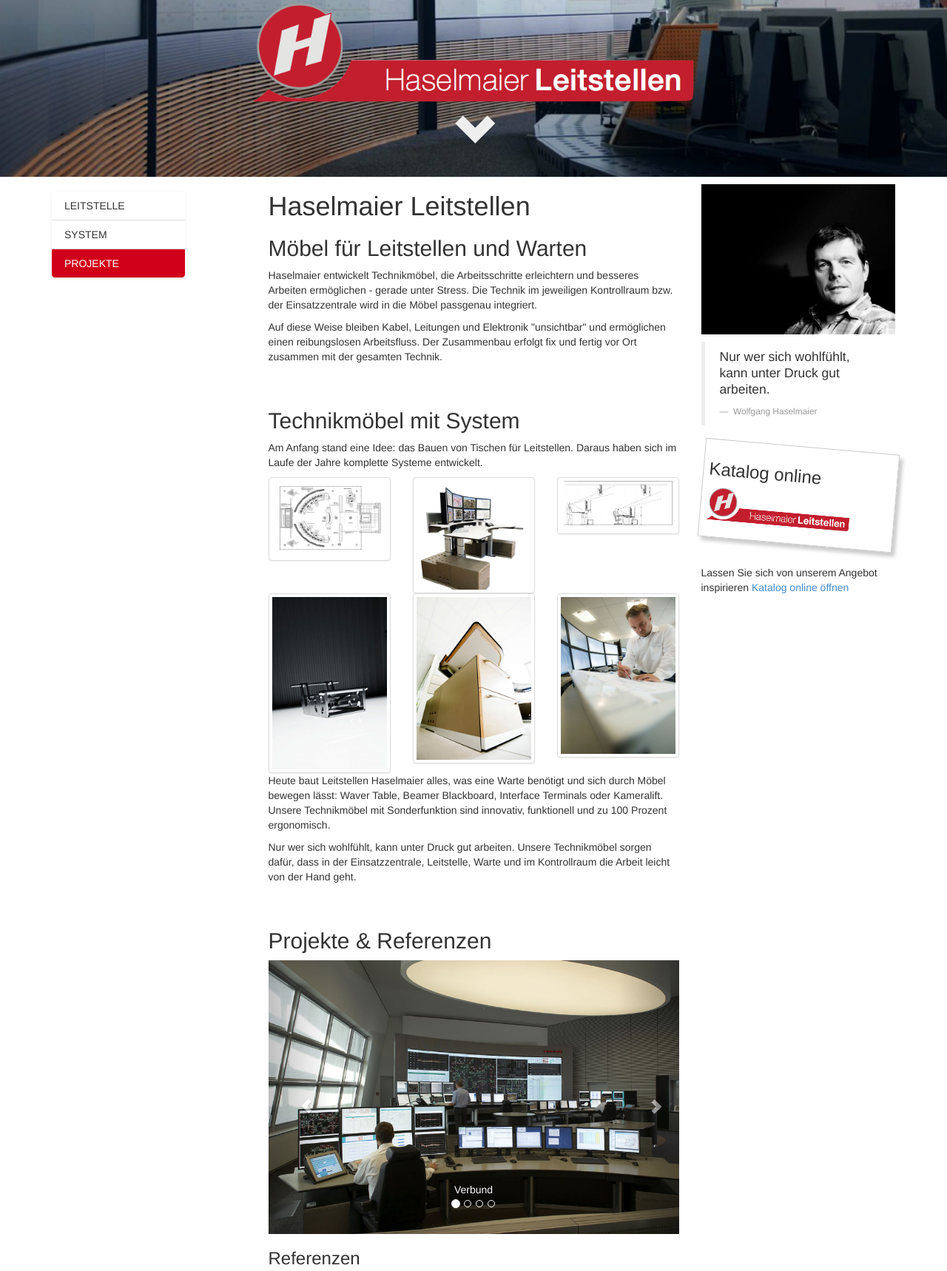
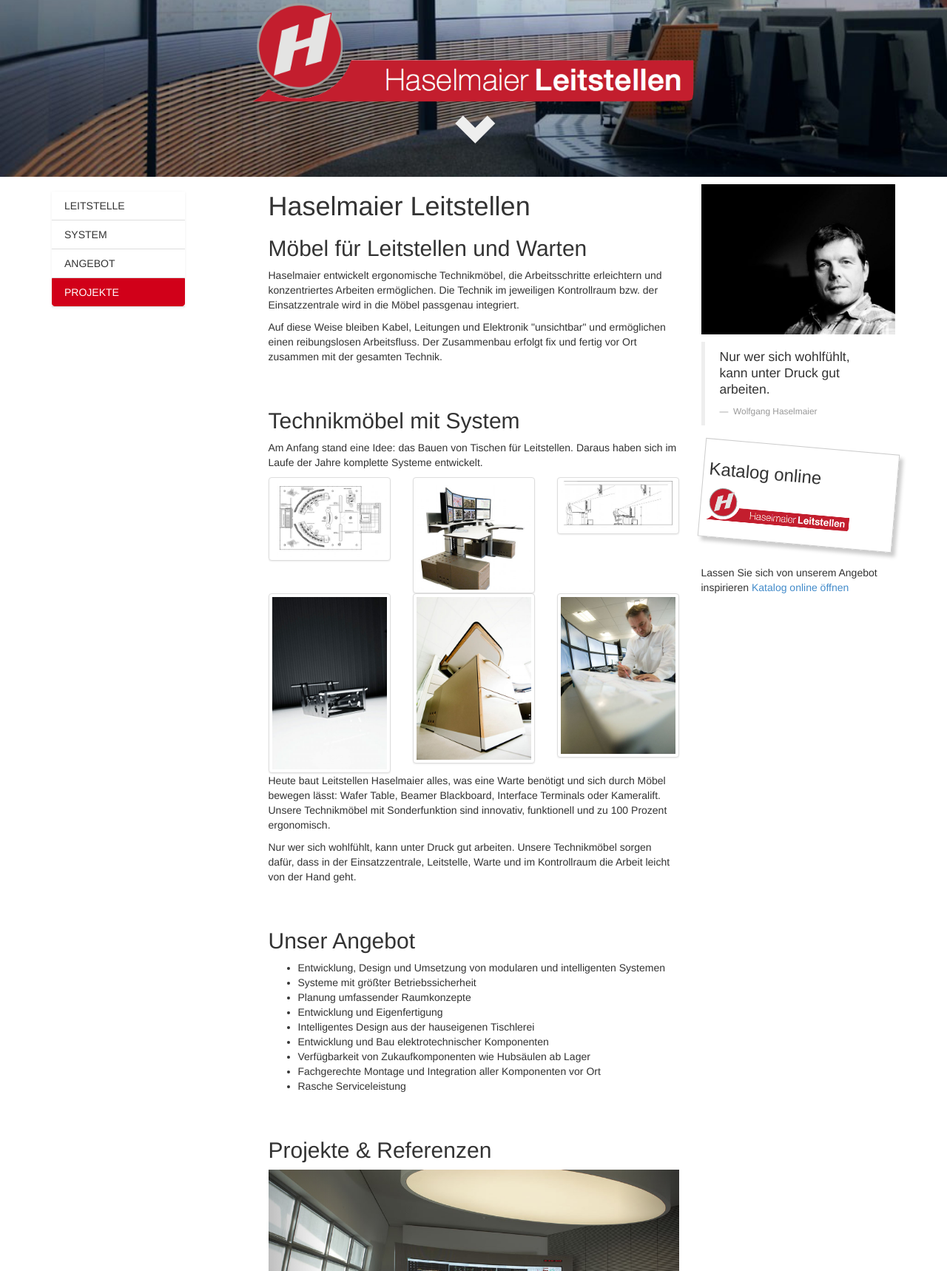
Before and after one commit to mathiasfrey/haselmaier.at, a Django app: template dj_hasel/haselsite/templates/haselsite/leitstellen.html in a window 1280 px wide. Shown: the part 561-2279 px from the top of the page at 74% size. Run offline with Django 3.2, Linux system fonts and the light colour scheme; the template is opened without the code that fills it, so the values that code supplies are empty; parts of the project's set-up code (start-up, migrations or seed data) failed here and were passed over; some libraries are stand-ins or nearby versions.

Commit message:
added some content to leitstellen

```diff
--- a/dj_hasel/haselsite/templates/haselsite/home.html
+++ b/dj_hasel/haselsite/templates/haselsite/home.html
@@ -22,7 +22,7 @@
                                                   title="Wohnen als Kunst"><div class="subbrand wohnart"><h1><i class="glyphicon glyphicon-chevron-right"></i> Wohn-Art</h1></div></a></div>
 
                 <div class="col-xs-6 col-md-3"><a class="enable_tooltip" href="{% url "leitstellen" %}" data-toggle="tooltip" data-placement="bottom"
-                                                  title="Möbel für Einsatzorganisationen"><div class="subbrand leitstellen"><h1><i class="glyphicon glyphicon-chevron-right"></i> Leitstellen</h1></div></a></div>
+                                                  title="Möbel für Leitstellen"><div class="subbrand leitstellen"><h1><i class="glyphicon glyphicon-chevron-right"></i> Leitstellen</h1></div></a></div>
 
                 <div class="col-xs-6 col-md-3"><a class="enable_tooltip" href="{% url "e_technik" %}" data-toggle="tooltip" data-placement="bottom"
                                                   title="Technik sinnvoll eingesetzt"><div class="subbrand etechnik"><h1><i class="glyphicon glyphicon-chevron-right"></i> E-Technik</h1></div></a></div>
--- a/dj_hasel/haselsite/templates/haselsite/leitstellen.html
+++ b/dj_hasel/haselsite/templates/haselsite/leitstellen.html
@@ -45,6 +45,7 @@
         <ul class="nav nav-tabs nav-stacked affix" id="myAffix"><!-- data-spy="affix"  data-offset-top="160" -->
             <li class="active"><a class="innerside-nav" href="#leitstelle">Leitstelle</a></li>
             <li><a class="innerside-nav" href="#system">System</a></li>
+            <li><a class="innerside-nav" href="#angebot">Angebot</a></li>
             <li><a class="innerside-nav" href="#projekte">Projekte</a></li>
         </ul>
     </div>
@@ -64,8 +65,8 @@
 
 
         <p class="">
-        Haselmaier entwickelt Technikmöbel, die Arbeitsschritte erleichtern und besseres Arbeiten ermöglichen -
-        gerade unter Stress. Die Technik im jeweiligen Kontrollraum bzw. der Einsatzzentrale wird in die Möbel passgenau integriert.
+        Haselmaier entwickelt ergonomische Technikmöbel, die Arbeitsschritte erleichtern und konzentriertes Arbeiten ermöglichen.
+        Die Technik im jeweiligen Kontrollraum bzw. der Einsatzzentrale wird in die Möbel passgenau integriert.
         </p>
 
 
@@ -125,7 +126,7 @@
 
         <p>
         Heute baut Leitstellen Haselmaier alles, was eine Warte benötigt und sich durch Möbel bewegen
-        lässt: Waver Table, Beamer Blackboard, Interface Terminals oder Kameralift. Unsere Technikmöbel mit
+        lässt: Wafer Table, Beamer Blackboard, Interface Terminals oder Kameralift. Unsere Technikmöbel mit
         Sonderfunktion sind innovativ, funktionell und zu 100 Prozent ergonomisch.
         </p>
 
@@ -136,6 +137,26 @@
 
       </div>
 
+
+      <div id="angebot" class="affix_contentarea">
+        <h2>Unser Angebot</h2>
+        <ul>
+            <li>Entwicklung, Design und Umsetzung von modularen und intelligenten Systemen</li>
+            <li>Systeme mit größter Betriebssicherheit</li>
+            <li>Planung umfassender Raumkonzepte</li>
+            <li>Entwicklung und Eigenfertigung</li>
+            <li>Intelligentes Design aus der hauseigenen Tischlerei</li>
+            <li>Entwicklung und Bau elektrotechnischer Komponenten</li>
+            <li>Verfügbarkeit von Zukaufkomponenten wie Hubsäulen ab Lager</li>
+            <li>Fachgerechte Montage und Integration aller Komponenten vor Ort</li>
+            <li>Rasche Serviceleistung</li>
+        </ul>
+
+
+
+
+
+      </div>
 
       <div id="projekte" class="affix_contentarea">
         <h2>Projekte &amp; Referenzen</h2>
```
